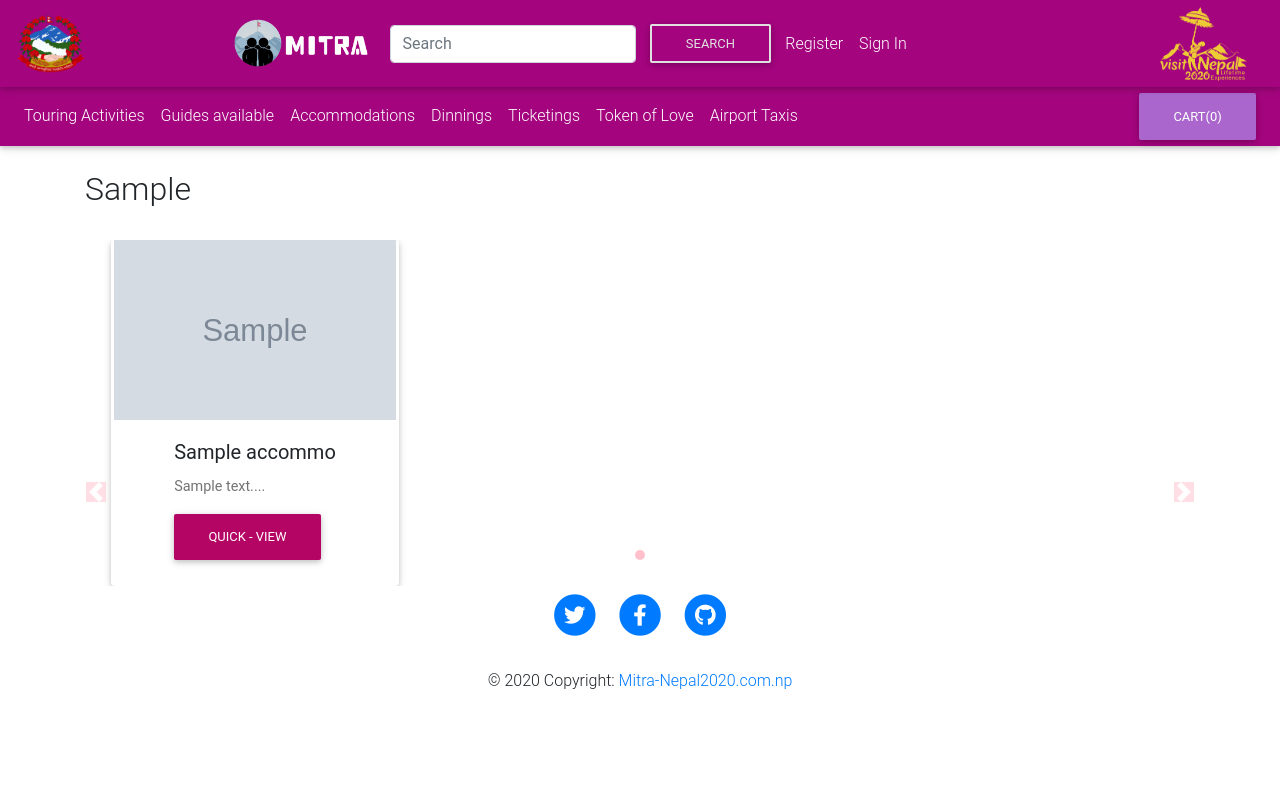
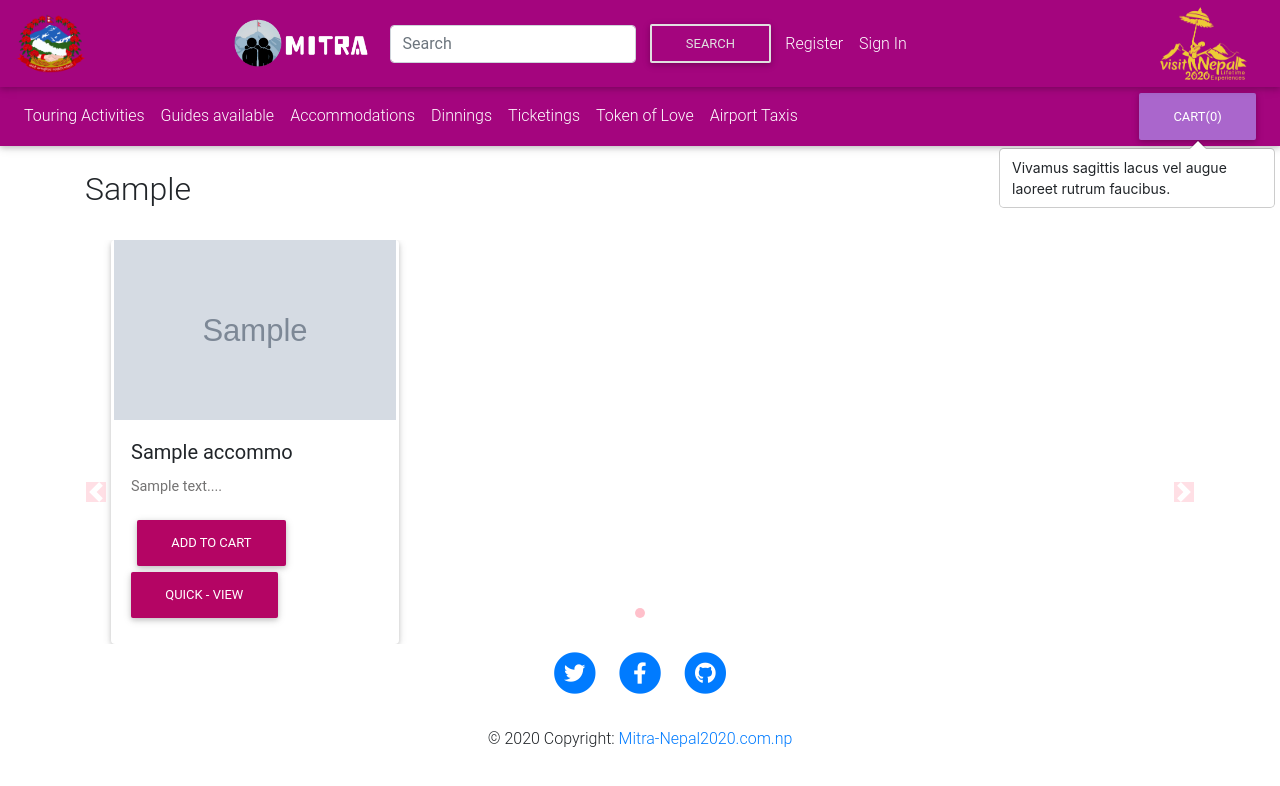
Before and after one commit to 7ami/Mitra, a Django app: page /accommo/ in a window 1280 px wide. Shown: the top 786 px of the page. Run offline with Django 3.2, Linux system fonts and the light colour scheme; tables that the repository leaves empty hold one stand-in row (values such as "Sample post"); grey boxes marked "Sample" are stand-in pictures; some libraries are stand-ins or nearby versions.

Commit message:
hawa mistake all was fine.2 hrs fucked

```diff
--- a/oss/companies/templates/companies/accommo.html
+++ b/oss/companies/templates/companies/accommo.html
@@ -88,10 +88,10 @@
             <div class="card-body">
               <h5 class="card-title" id="namepr{{i.id}}">{{i.name}}</h5>
               <p class="card-text">{{i.desc|slice:"0:20"}}...</p>
-              <!--
+
                  <span id="divpr{{i.id}}" class ="divpr">
                 <button id="pr{{i.id}}" class="btn  white-text waves-effect waves-light amir cart "> Add To Cart</button>
-                 </span> -->
+
             <a href="/company/hotels/{{i.id}}"><button id="qv{{i.id}}" class="btn  white-text waves-effect waves-light amir mt-0 cart ml-auto">Quick - View</button></a>
             </div>
           </div>
@@ -117,3 +117,39 @@
      {% endfor %}
 </div>
 {% endblock %}
+
+{% block js %}
+<script type ="text/javascript">
+
+if(localStorage.getItem('cart') == null){
+     var cart = {};
+}else
+{
+  cart = JSON.parse(localStorage.getItem('cart'));
+  document.getElementById('cart').innerHTML = Object.keys(cart).length;
+}
+
+$('.cart').click(function()
+{
+
+var strid = this.id.toString();
+if(cart[strid] != undefined){
+  cart[strid] =cart[strid] +1;
+
+}else{
+
+  cart[strid] = 1;
+}
+localStorage.setItem('cart',JSON.stringify(cart));
+document.getElementById('cart').innerHTML = Object.keys(cart).length;
+console.log(cart);
+
+
+});
+$('#popcart').popover('show')
+
+</script>
+
+
+
+{% endblock %}
--- a/oss/companies/templates/companies/base.html
+++ b/oss/companies/templates/companies/base.html
@@ -197,6 +197,6 @@
 <!-- MDB core JavaScript -->
 <script type="text/javascript" src="https://cdnjs.cloudflare.com/ajax/libs/mdbootstrap/4.10.1/js/mdb.min.js"></script>
 
-
+{% block js %}{% endblock %}
  </body>
 </html>
```
